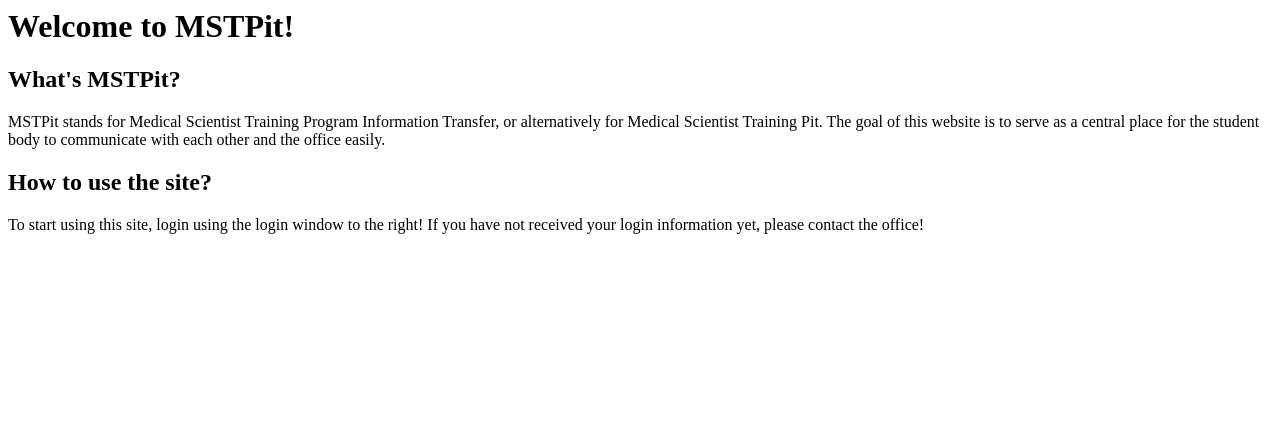
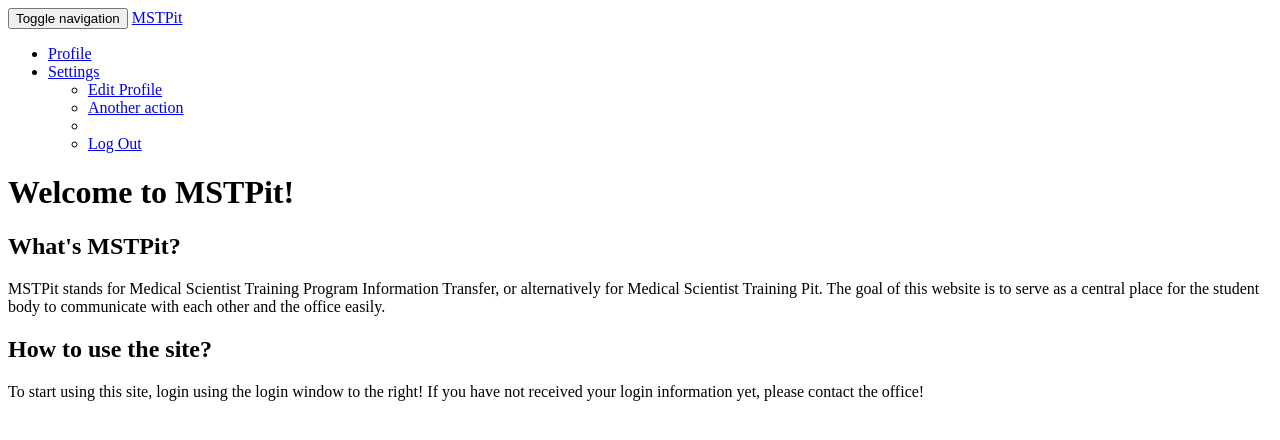
Before and after one commit to eywalker/mstpit, a Flask app: page / in a window 1280 px wide. Shown: the top 440 px of the page. Run offline with Flask 2, Linux system fonts and the light colour scheme; some libraries are stand-ins or nearby versions.

Commit message:
bootstrap template not working

```diff
--- a/templates/base.html
+++ b/templates/base.html
@@ -1,6 +1,47 @@
 {% extends "bootstrap/base.html" %}
 
 {% block title %}MSTPit{% endblock %}
-{% block navbar %}{% endblock %}
+{% block navbar %}
+
+<nav class="navbar navbar-default" role="navigation">
+  	<div class="container">
+    	<!-- Brand and toggle get grouped for better mobile display -->
+    	<div class="navbar-header">
+	     	<button type="button" class="navbar-toggle"
+	     	 data-toggle="collapse" data-target=".navbar-collapse">
+		        <span class="sr-only">Toggle navigation</span>
+		        <span class="icon-bar"></span>
+		        <span class="icon-bar"></span>
+		        <span class="icon-bar"></span>
+		    </button>
+	      	<a class="navbar-brand" href="/">MSTPit</a>
+	    </div>
+
+	    <!-- Collect the nav links, forms, and other content for toggling -->
+	    <div class="collapse navbar-collapse" id=".navbar-collapse">
+
+	      	<ul class="nav navbar-nav navbar-right">
+		        <li><a href="#">Profile</a></li>
+		        <li class="dropdown">
+		          	<a href="#" class="dropdown-toggle"
+		          	data-toggle="dropdown">Settings<span class="caret"></span></a>
+		          	<ul class="dropdown-menu" role="menu">
+			            <li><a href="#">Edit Profile</a></li>
+			            <li><a href="#">Another action</a></li>
+			            <li class="divider"></li>
+			            <li><a href="#">Log Out</a></li>
+		         	 </ul>
+		        </li>
+	      	</ul>
+    	</div><!-- /.navbar-collapse -->
+  	</div><!-- /.container-->
+</nav>
+
+{% endblock %}
+
 {% block head %}{% endblock %}
-{% block content %}{% endblock %}
+{% block content %}
+<div class="container">
+	{% block page_content %}{% endblock %}
+</div>
+{% endblock %}
--- a/templates/index.html
+++ b/templates/index.html
@@ -1,5 +1,9 @@
-<h1>Welcome to MSTPit!</h1>
-<h2>What's MSTPit?</h2>
-<p>MSTPit stands for Medical Scientist Training Program Information Transfer, or alternatively for Medical Scientist Training Pit. The goal of this website is to serve as a central place for the student body to communicate with each other and the office easily.</p>
-<h2>How to use the site?</h2>
-<p>To start using this site, login using the login window to the right! If you have not received your login information yet, please contact the office!</p>
+{% extends "base.html" %}
+{% block title %}Index{% endblock %}
+{% block page_content %}
+	<h1>Welcome to MSTPit!</h1>
+	<h2>What's MSTPit?</h2>
+	<p>MSTPit stands for Medical Scientist Training Program Information Transfer, or alternatively for Medical Scientist Training Pit. The goal of this website is to serve as a central place for the student body to communicate with each other and the office easily.</p>
+	<h2>How to use the site?</h2>
+	<p>To start using this site, login using the login window to the right! If you have not received your login information yet, please contact the office!</p>
+{% endblock %}
```
